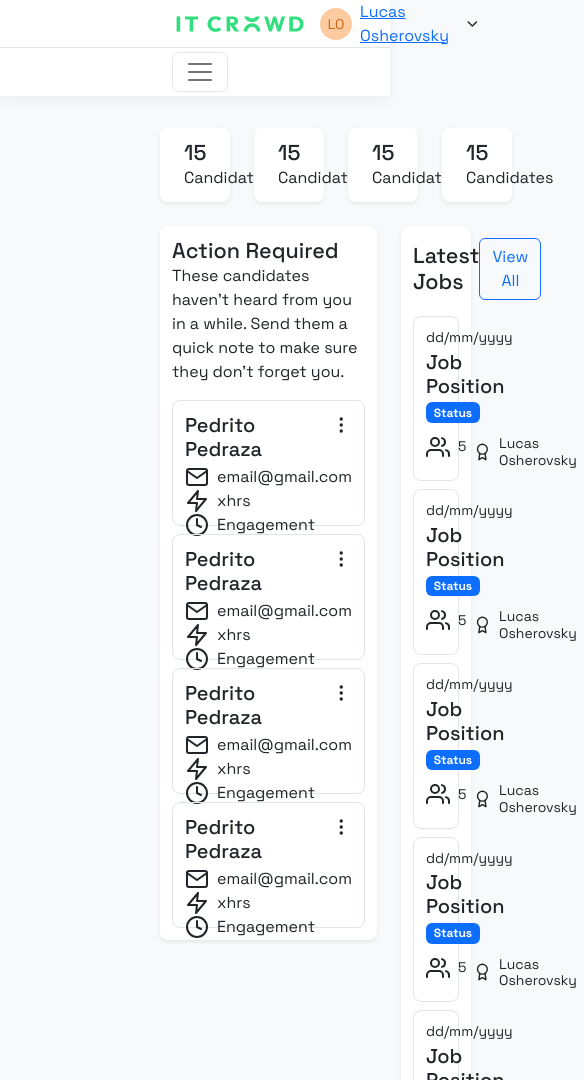
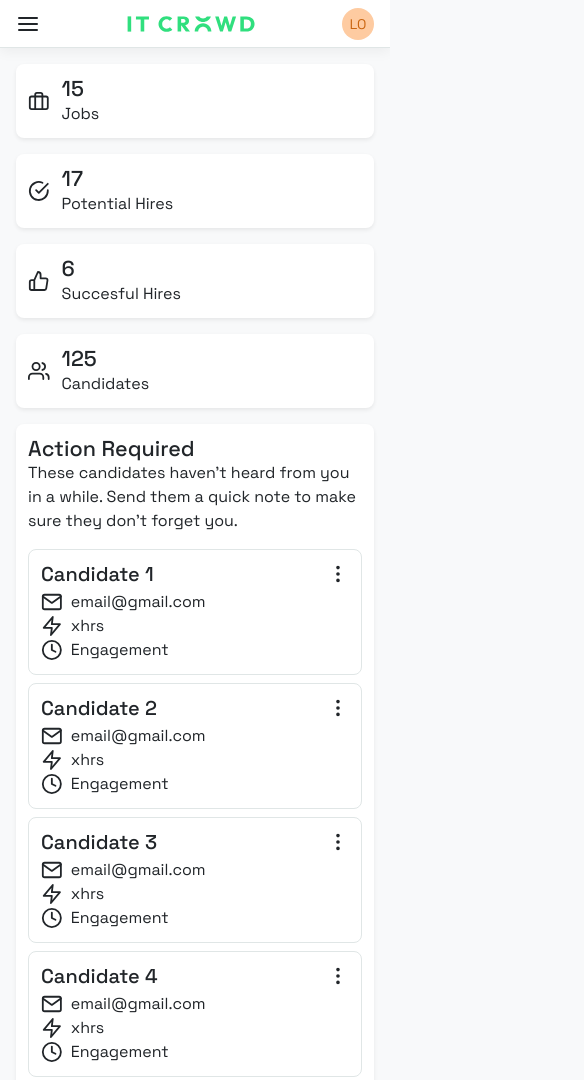
Before and after one commit to lcaruso12/Am-I-Hired, a plain HTML site: page index.html in a window 390 px wide. Shown: the top 1080 px of the page, 584 px wide, since content can reach past the window. Drawn offline with nearby package versions, Linux system fonts and the light colour scheme.

Commit message:
Responsive Design

```diff
--- a/index.html
+++ b/index.html
@@ -25,9 +25,41 @@
 </head>
 
 <body>
+    <!-- Header-->
     <header class="bg-header">
         <div class="headerRow1">
             <div class="headerContainer1">
+                <!-- Responsive nav-->
+                <div class="responsiveNav container-fluid">
+                    <button class="navbar-toggler" type="button" data-bs-toggle="collapse" data-bs-target="#navbarNav"
+                        aria-controls="navbarNav" aria-expanded="false" aria-label="Toggle navigation">
+                        <i data-feather="menu"></i> </span>
+                    </button>
+                    <div class="headerContainer2 collapse navbar-collapse" id="navbarNav">
+                        <ul class="navbar-nav">
+                            <li class="nav-item">
+                                <a class="nav-link active" aria-current="page" href="#">Home</a>
+                            </li>
+                            <li class="nav-item">
+                                <a class="nav-link" href="#">Jobs</a>
+                            </li>
+                            <li class="nav-item">
+                                <a class="nav-link" href="#">Messages</a>
+                            </li>
+                            <li class="nav-item">
+                                <a class="nav-link" href="#">Organizations</a>
+                            </li>
+                            <li class="nav-item">
+                                <a class="nav-link">Users</a>
+                            </li>
+
+                            <li class="nav-item">
+                                <a class="nav-link">Templates</a>
+                            </li>
+                        </ul>
+                    </div>
+                </div>
+
                 <a href="">
                     <img src="Resources/img/Logo.svg" alt="">
                 </a>
@@ -37,7 +69,7 @@
                         Lucas Osherovsky
                     </a>
 
-                    <i data-feather="chevron-down"></i>
+                    <i class="iconProfile" data-feather="chevron-down"></i>
 
                 </div>
             </div>
@@ -46,12 +78,12 @@
             <div class="container-fluid">
                 <button class="navbar-toggler" type="button" data-bs-toggle="collapse" data-bs-target="#navbarNav"
                     aria-controls="navbarNav" aria-expanded="false" aria-label="Toggle navigation">
-                    <span class="navbar-toggler-icon"></span>
+                    <i data-feather="menu"></i> </span>
                 </button>
                 <div class="headerContainer2 collapse navbar-collapse" id="navbarNav">
                     <ul class="navbar-nav">
                         <li class="nav-item">
-                            <a class="nav-link" aria-current="page" href="#">Home</a>
+                            <a class="nav-link active" aria-current="page" href="#">Home</a>
                         </li>
                         <li class="nav-item">
                             <a class="nav-link" href="#">Jobs</a>
@@ -74,36 +106,38 @@
             </div>
         </nav>
     </header>
+    <!-- Home-->
     <section class="home">
+        <!-- Row 1 | Overview-->
         <div class="row1">
             <div class="overview">
 
                 <div class="overviewItem">
                     <div class="itemContainer">
-                        <i data-feather="users"></i>
+                        <i data-feather="briefcase"></i>
                         <div class="itemBody">
                             <h4>15</h4>
-                            <p>Candidates</p>
+                            <p>Jobs</p>
                         </div>
                     </div>
                 </div>
 
                 <div class="overviewItem">
                     <div class="itemContainer">
-                        <i data-feather="users"></i>
+                        <i data-feather="check-circle"></i>
                         <div class="itemBody">
-                            <h4>15</h4>
-                            <p>Candidates</p>
+                            <h4>17</h4>
+                            <p>Potential Hires</p>
                         </div>
                     </div>
                 </div>
 
                 <div class="overviewItem">
                     <div class="itemContainer">
-                        <i data-feather="users"></i>
+                        <i data-feather="thumbs-up"></i>
                         <div class="itemBody">
-                            <h4>15</h4>
-                            <p>Candidates</p>
+                            <h4>6</h4>
+                            <p>Succesful Hires</p>
                         </div>
                     </div>
                 </div>
@@ -111,7 +145,7 @@
                     <div class="itemContainer">
                         <i data-feather="users"></i>
                         <div class="itemBody">
-                            <h4>15</h4>
+                            <h4>125</h4>
                             <p>Candidates</p>
                         </div>
                     </div>
@@ -135,7 +169,7 @@
                             <div class="cardContainer">
 
                                 <div class="cardHeader">
-                                    <h5>Pedrito Pedraza</h5>
+                                    <h5>Candidate 1</h5>
                                     <i data-feather="more-vertical"></i>
                                 </div>
 
@@ -161,7 +195,7 @@
                         <div class="actionRequiredCard">
                             <div class="cardContainer">
                                 <div class="cardHeader">
-                                    <h5>Pedrito Pedraza</h5>
+                                    <h5>Candidate 2</h5>
                                     <i data-feather="more-vertical"></i>
                                 </div>
 
@@ -185,7 +219,7 @@
                         <div class="actionRequiredCard">
                             <div class="cardContainer">
                                 <div class="cardHeader">
-                                    <h5>Pedrito Pedraza</h5>
+                                    <h5>Candidate 3</h5>
                                     <i data-feather="more-vertical"></i>
                                 </div>
 
@@ -209,7 +243,7 @@
                         <div class="actionRequiredCard">
                             <div class="cardContainer">
                                 <div class="cardHeader">
-                                    <h5>Pedrito Pedraza</h5>
+                                    <h5>Candidate 4</h5>
                                     <i data-feather="more-vertical"></i>
                                 </div>
 
--- a/styles.css
+++ b/styles.css
@@ -62,8 +62,16 @@ ul {
     align-items: center;
     padding: 0px;
     width: 100%;
+}
 
+
+.responsiveNav {
+    display: none;
+    width: min-content;
+    padding: 0px;
+    margin: 0px;
 }
+
 
 .profile {
     display: flex;
@@ -72,7 +80,9 @@ ul {
     align-items: center;
     padding: 0px;
     gap: 8px;
+
 }
+
 
 .headerRow2 {
     display: flex;
@@ -137,7 +147,6 @@ ul {
     gap: 12px;
     width: 100%;
     height: 100%;
-
 }
 
 .itemBody {
@@ -182,6 +191,7 @@ ul {
     box-shadow: 0px 2px 4px rgba(0, 0, 0, 0.075);
     gap: 1rem;
     width: 100%;
+    height: 100%;
 }
 
 .requiredHeader {
@@ -198,6 +208,7 @@ ul {
     padding: 0px;
     gap: 8px;
     width: 100%;
+    height: 100%;
 
 }
 
@@ -209,19 +220,20 @@ ul {
     border-radius: 8px;
     padding: 12px 12px;
     width: 100%;
-
 }
 
 .cardContainer {
     display: flex;
     flex-direction: column;
     align-items: flex-start;
+    gap: 4px;
     padding: 0px;
-    gap: 4px;
     height: 100px;
+    width: 100%;
 }
 
-.cardContainer h5 {
+.cardContainer h5,
+p {
     width: 100%;
     height: 100%;
 }
@@ -355,3 +367,53 @@ ul {
     padding: 0px;
     gap: 8px;
 }
+
+
+
+/* Responsive */
+@media (max-width: 1090px) {
+
+    /* Header */
+    .headerRow1 {
+        display: flex;
+        padding: 4px 16px;
+    }
+
+    .headerRow2 {
+        display: none;
+    }
+
+    .responsiveNav {
+        display: unset;
+    }
+
+    .userName {
+        display: none;
+    }
+
+    .iconProfile {
+        display: none;
+    }
+
+    /* Home*/
+    .home {
+        padding: 16px 16px;
+        gap: 16px;
+    }
+
+    /* Overview */
+    .overview {
+        flex-direction: column;
+        gap: 16px;
+    }
+
+    /* Row2 */
+    .row2 {
+        flex-direction: column;
+        gap: 16px;
+    }
+
+    .col1 {
+        width: 100%;
+    }
+}
```
